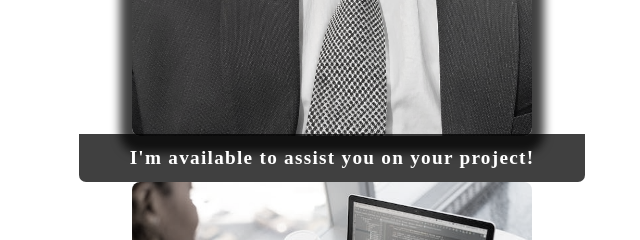
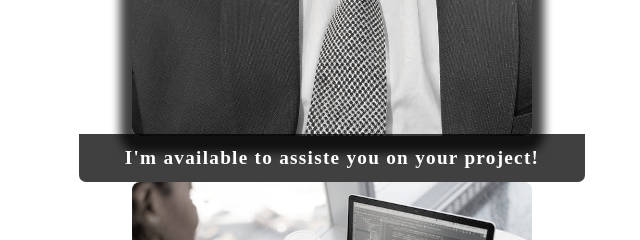
Before and after one commit to Pkamgon/pkamgon.github.io, a plain HTML site: page index.html in a window 1280 px wide. Shown: the part 1300-1540 px from the top of the page, 308-948 px from the left. Drawn offline with Linux system fonts and the light colour scheme; files whose address does not match are found by name.

Commit message:
Update index.html

```diff
--- a/index.html
+++ b/index.html
@@ -64,7 +64,7 @@
                         <!--Slides 1 of 6 -->
                     <div class="mySlides fade">
                         <img class="Slideshow_Images" src="Selfie_Photo.jpeg" alt="Picture of myself!">
-                        <div class="text">I'm available to assist you on your project!</div>
+                        <div class="text">I'm available to assiste you on your project!</div>
                     </div>
 
                     <div class="mySlides fade">
@@ -122,9 +122,6 @@
                 </div>
             </div>
         </div>
-
-
-
 
         <!--About section-->
         <div class="Row" id="About">
```
